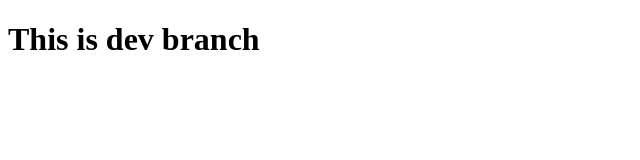
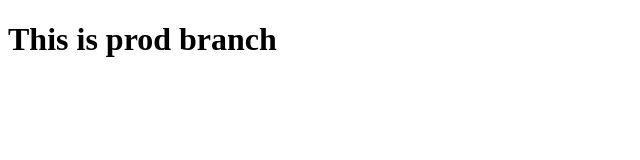
Before and after one commit to Toavina23/m1p10mean-Andriamanamihaga-Zo-Toavina-Ralaiarimanana-Amboara-Liantsoa, an Angular app in the folder client/: page / in a window 1280 px wide. Shown: the top 160 px of the page, without its empty margins (0-640 px from the left). Built offline with nearby package versions, Linux system fonts and the light colour scheme.

Commit message:
changed to prod tag

```diff
--- a/client/src/app/app.component.html
+++ b/client/src/app/app.component.html
@@ -9,7 +9,7 @@
 
 <main class="main">
   <div class="content">
-    <h1>This is dev branch</h1>
+    <h1>This is prod branch</h1>
   </div>
 </main>
 
```
